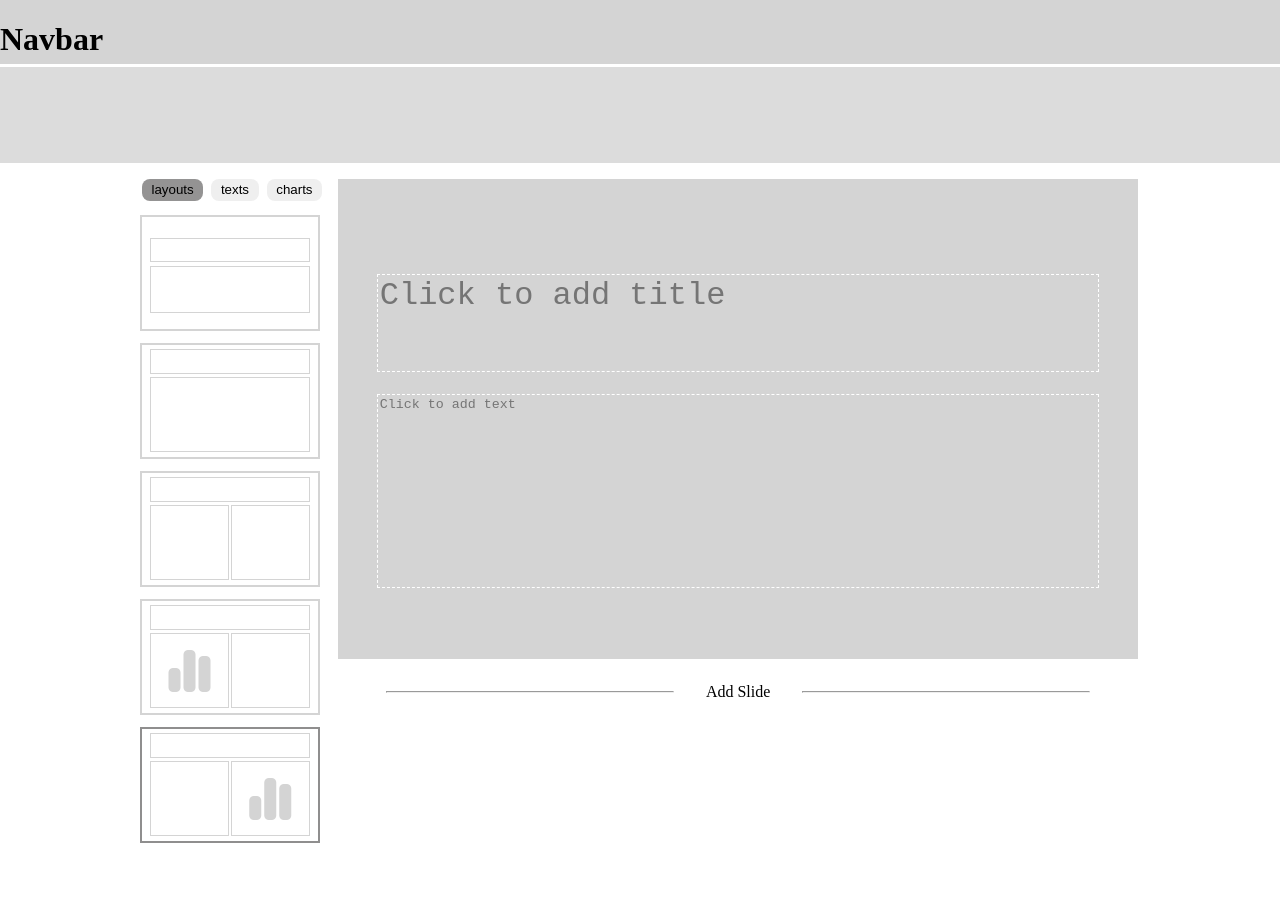
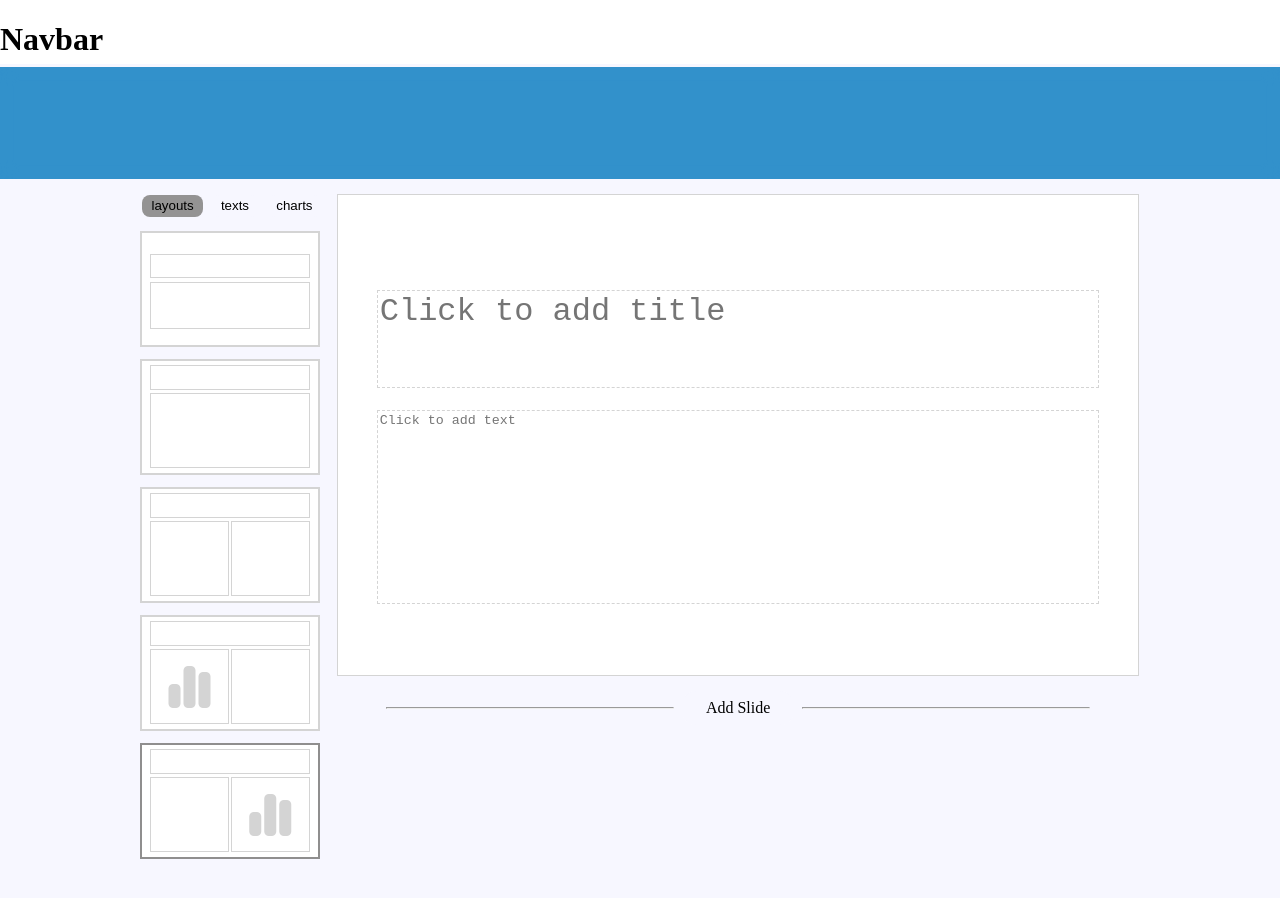
Before and after one commit to vincexiv/presentation, a Vue app: page / in a window 1280 px wide. Shown: the top 898 px of the page. Built offline with nearby package versions, Linux system fonts and the light colour scheme.

Commit message:
Use Britam's theme color

```diff
--- a/src/App.vue
+++ b/src/App.vue
@@ -97,5 +97,6 @@ export default {
   box-sizing: border-box;
   margin-left: 0;
   margin-right: 0;
+  background-color: #f7f7ff;
 }
 </style>
--- a/src/components/Canvas/CanvasComponent.vue
+++ b/src/components/Canvas/CanvasComponent.vue
@@ -105,6 +105,7 @@
         gap: 1rem;
         align-items: top;
         justify-content: center;
+        margin-top: 8rem;
     }
     .layout-list-and-add-slide {
         margin-bottom: max(15vw, 15rem);
@@ -117,8 +118,9 @@
     .canvas {
         width: max(50vw, 50rem);
         height: max(30vw, 30rem);
-        background-color: #d4d4d4;
+        background-color: white;
         position: relative;
+        outline: 0.1rem solid #d4d4d4;
     }
 
     .display-none {
--- a/src/components/CanvasLayoutList/CanvasLayoutList.vue
+++ b/src/components/CanvasLayoutList/CanvasLayoutList.vue
@@ -93,6 +93,7 @@ export default {
     height: 7rem;
     outline: solid #d4d4d4 0.15rem;
     cursor: pointer;
+    background-color: white;
 }
 
 .layout-list-object.active {
@@ -108,12 +109,13 @@ export default {
     flex-direction: column;
     gap: 1rem;
     position: sticky;
-    top: 5rem;
+    top: 12rem;
 }
 
 .layout-list-object .layout-object {
     position: absolute;
     outline: solid #d4d4d4 0.05rem;
+    background-color: white;
 }
 
 .layout-list-container .chart {
@@ -121,4 +123,8 @@ export default {
     place-items: center;
     color: #d4d4d4;
 }
+
+.layout-list-container .chart i {
+    background-color: transparent;
+}
 </style>
--- a/src/components/CanvasObjectEditor/CanvasObjectEditor.vue
+++ b/src/components/CanvasObjectEditor/CanvasObjectEditor.vue
@@ -1,5 +1,5 @@
 <template>
-    <div class="canvas-object-editor">
+    <div class="canvas-object-editor-container">
 
     </div>
 </template>
@@ -11,10 +11,15 @@
 </script>
 
 <style scoped>
-.canvas-object-editor {
+.canvas-object-editor-container {
     width: 100%;
-    height: 6rem;
-    background-color: #d4d4d4;
+    height: 7rem;
+    background-color: #0077be;
     opacity: 0.8;
+    position: fixed;
+    z-index: 2;
+    /* box-shadow: 0 0.5rem 2rem rgba(0, 0, 0, 0.1); */
+    backdrop-filter: blur(0.5rem);
+    -webkit-backdrop-filter: blur(5px)
 }
 </style>
--- a/src/components/NavBar/NavBar.vue
+++ b/src/components/NavBar/NavBar.vue
@@ -17,8 +17,13 @@ export default {
     left: 0;
     width: 100%;
     height: 4rem;
-    background-color: #d4d4d4;
+    /* background-color: #d4d4d4; */
+    background-color: white;
     color: black;
     z-index: 1;
 }
+
+#navbar h1 {
+    background-color: transparent;
+}
 </style>
--- a/src/utilities/interactive/MoveAble.vue
+++ b/src/utilities/interactive/MoveAble.vue
@@ -103,7 +103,7 @@ import createChart from "./highcharts"
 .canvas-object {
   position: absolute;
   border: none;
-  outline: dashed white 0.1rem;
+  outline: dashed #d4d4d4 0.1rem;
   background-color: transparent;
   padding: 0.1rem;
   display: flex;
@@ -118,6 +118,8 @@ import createChart from "./highcharts"
 .canvas-object.chart i {
   cursor: pointer;
   position: relative;
+  color: #0077be;
+  background-color: transparent;
 }
 
 .canvas-object.chart i:after {
```
